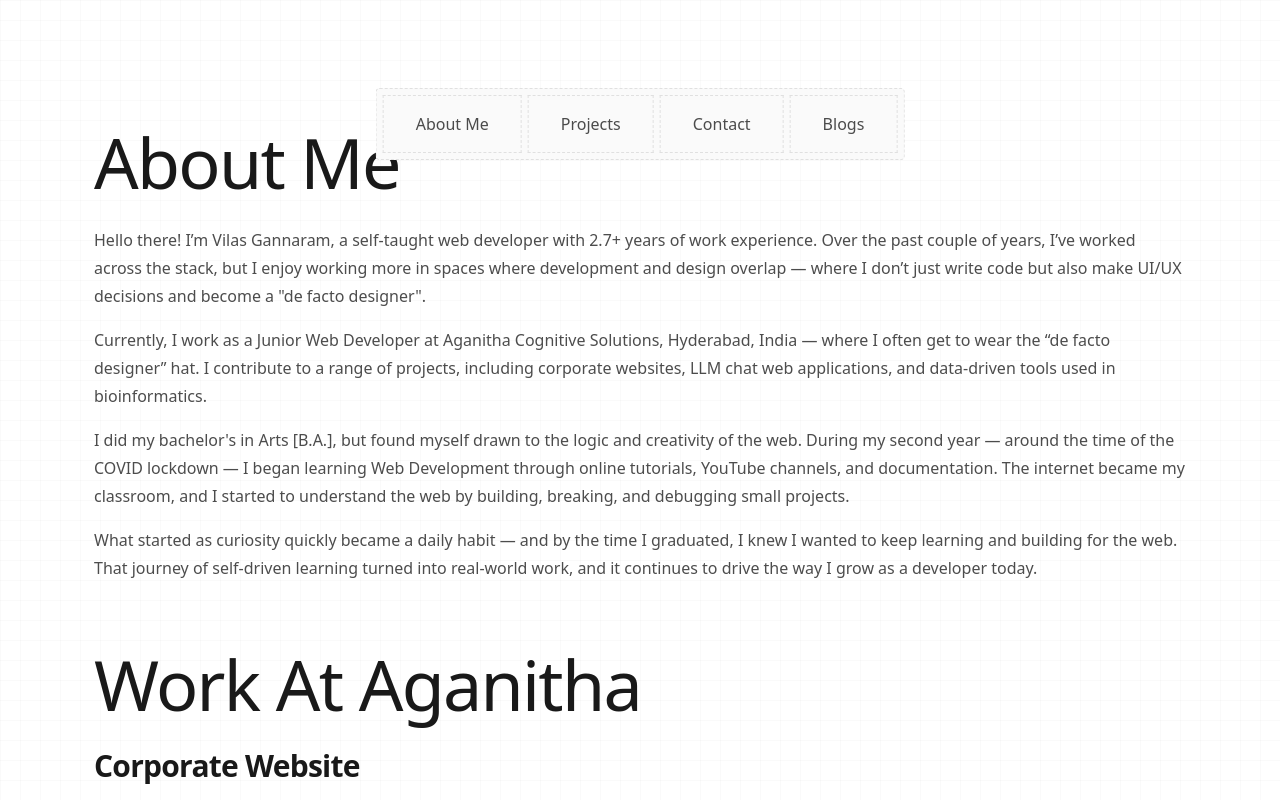
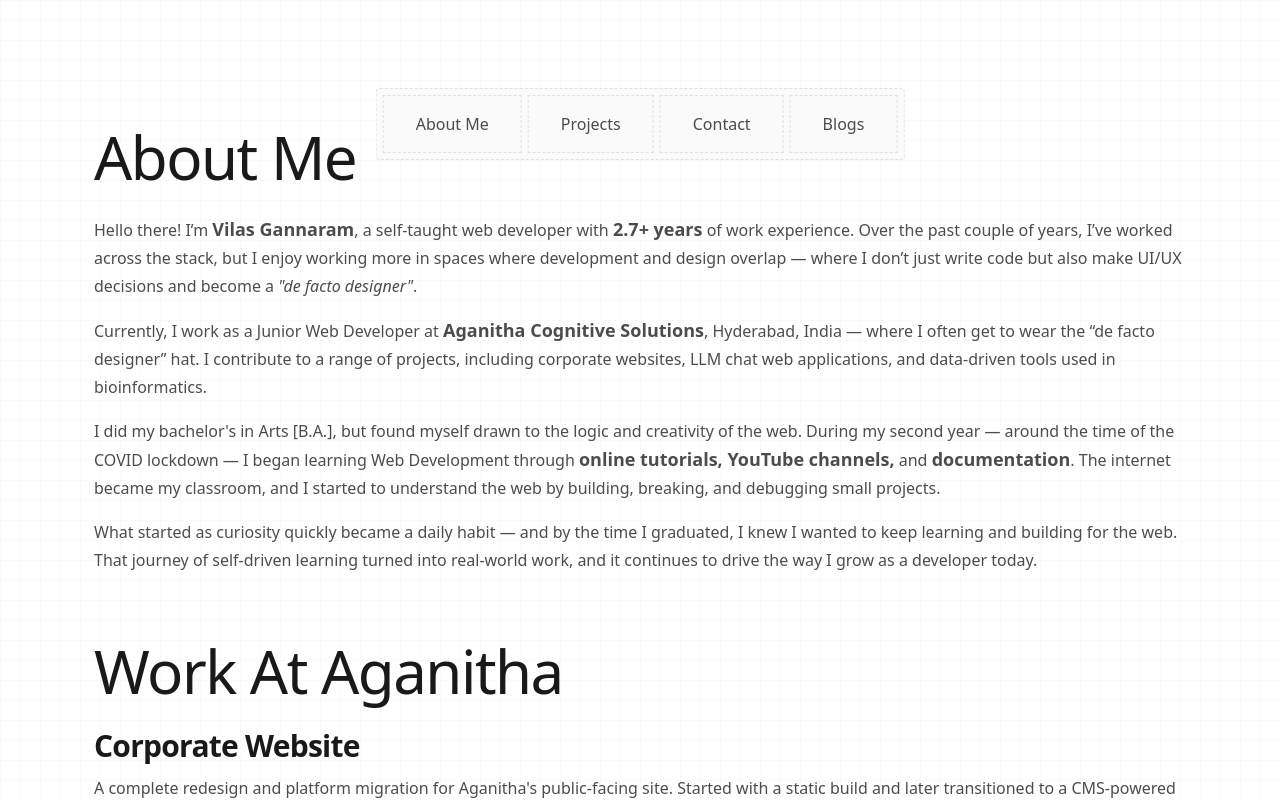
Before and after one commit to vilas-gannaram/vilas-gannaram.github.io, a SvelteKit app: page / in a window 1280 px wide. Shown: the part 620-1420 px from the top of the page. Built offline with nearby package versions, Linux system fonts and the light colour scheme.

Commit message:
minor style changes

```diff
--- a/src/routes/+page.svelte
+++ b/src/routes/+page.svelte
@@ -37,29 +37,34 @@
 	<!-- About Me -->
 	<section id="about" class="scroll-m-20">
 		<div class="mx-auto my-16 max-w-[1140px] px-6">
-			<h2 class="text-[clamp(36px,8vw+16px,70px)] font-light">About Me</h2>
+			<h2 class="text-[clamp(36px,8vw+16px,60px)] font-light">About Me</h2>
 
 			<p class="mt-4 md:mt-6">
-				Hello there! I’m <span>Vilas Gannaram</span>, a self-taught web developer with 2.7+ years of
-				work experience. Over the past couple of years, I’ve worked across the stack, but I enjoy
-				working more in spaces where development and design overlap — where I don’t just write code
-				but also make UI/UX decisions and become a "de facto designer".
+				Hello there! I’m <span class="text-lg font-semibold">Vilas Gannaram</span>, a self-taught
+				web developer with
+				<span class="text-lg font-semibold">2.7+ years</span>
+				of work experience. Over the past couple of years, I’ve worked across the stack, but I enjoy
+				working more in spaces where development and design overlap — where I don’t just write code but
+				also make UI/UX decisions and become a <em>"de facto designer"</em>.
 			</p>
 
 			<p class="mt-4">
-				Currently, I work as a Junior Web Developer at Aganitha Cognitive Solutions, Hyderabad,
-				India — where I often get to wear the “de facto designer” hat. I contribute to a range of
-				projects, including corporate websites, LLM chat web applications, and data-driven tools
-				used in bioinformatics.
+				Currently, I work as a Junior Web Developer at <span class="text-lg font-semibold"
+					>Aganitha Cognitive Solutions</span
+				>, Hyderabad, India — where I often get to wear the “de facto designer” hat. I contribute to
+				a range of projects, including corporate websites, LLM chat web applications, and
+				data-driven tools used in bioinformatics.
 			</p>
 
 			<p class="mt-4">
 				I did my bachelor's in
 				<span title="History, Political Science, & Public Administration">Arts [B.A.]</span>, but
 				found myself drawn to the logic and creativity of the web. During my second year — around
-				the time of the COVID lockdown — I began learning Web Development through online tutorials,
-				YouTube channels, and documentation. The internet became my classroom, and I started to
-				understand the web by building, breaking, and debugging small projects.
+				the time of the COVID lockdown — I began learning Web Development through
+				<span class="text-lg font-semibold"> online tutorials, YouTube channels, </span> and
+				<span class="text-lg font-semibold"> documentation </span>. The internet became my
+				classroom, and I started to understand the web by building, breaking, and debugging small
+				projects.
 			</p>
 
 			<p class="mt-4">
@@ -70,10 +75,40 @@
 		</div>
 	</section>
 
+	<!-- <section id="experience">
+		<div class="mx-auto my-16 max-w-[1140px] px-6">
+			<h2 class="text-[clamp(36px,8vw+16px,60px)] font-light">Experience</h2>
+
+			<h3 class="mt-6">Aganitha Cognitive Solutions – Hyderabad</h3>
+			<p class="text-headline mt-2 text-lg font-medium tracking-tight italic">
+				Web Developer Intern → Jr. Web Developer I → Jr. Web Developer II
+			</p>
+			<p class="mt-0.5 font-semibold italic">March 2023 - Present</p>
+
+			<p class="mt-6">
+				Joined as a full-time intern and advanced through 2 Junior roles, contributing across
+				multiple projects in bioinformatics and research tooling, with a focus on frontend
+				engineering, data visualization.
+			</p>
+
+			<div class="mt-4">
+				<div class="">
+					<h4>Corporate Website:</h4>
+
+					<p class="mt-2">
+						Contributed to the company’s existing website by adding new pages and updates. Later,
+						under the CTO’s guidance, migrated the site to the <b>WordPress CMS</b>, exploring
+						plugins and managing <b>Dockerized deployment</b> to production.
+					</p>
+				</div>
+			</div>
+		</div>
+	</section> -->
+
 	<!-- work at aganitha -->
 	<section id="projects" class="scroll-m-20">
 		<div class="mx-auto my-16 max-w-[1140px] px-6">
-			<h2 class="text-[clamp(36px,8vw+16px,70px)] font-light">Work At Aganitha</h2>
+			<h2 class="text-[clamp(36px,8vw+16px,60px)] font-light">Work At Aganitha</h2>
 
 			{#each projects.slice(0, 5) as project (project.title)}
 				<div class="mt-4 md:mt-6">
@@ -100,7 +135,7 @@
 
 	<!-- contact me -->
 	<section id="contact" class="mx-auto my-16 max-w-[1140px] scroll-m-20 px-6">
-		<h2 class="text-[clamp(36px,8vw+16px,70px)] font-light">Let's Connect</h2>
+		<h2 class="text-[clamp(36px,8vw+16px,60px)] font-light">Let's Connect</h2>
 		<p class="mt-4 md:mt-6">Open to opportunities and collaborations. Drop me a message!</p>
 		<a href="mailto:vilasgannaram@gmail.com" class="mt-2 md:mt-4"> Email Me </a>
 	</section>
@@ -112,40 +147,9 @@
 		<ul class="flex items-center justify-center gap-x-1.5">
 			{#each navItems as item (item.value)}
 				<li class="border border-dashed px-8 py-4">
-					<a href={item.value}>{item.label}</a>
+					<a href={item.value} class="font-light">{item.label}</a>
 				</li>
 			{/each}
 		</ul>
 	</nav>
 </main>
-
-<!-- <section id="experience">
-	<div class="mx-auto my-16 max-w-[1140px] px-6">
-		<h2>Experience</h2>
-
-		<h3 class="mt-6">Aganitha Cognitive Solutions – Hyderabad</h3>
-		<p class="text-headline mt-2 text-lg font-medium tracking-tight italic">
-			Web Developer Intern → Jr. Web Developer I → Jr. Web Developer II
-		</p>
-		<p class="mt-0.5 font-semibold italic">March 2023 - Present</p>
-
-		<p class="mt-6">
-			Joined as a full-time intern and advanced through 2 Junior roles, contributing across multiple
-			projects in bioinformatics and research tooling, with a focus on frontend engineering, data
-			visualization.
-		</p>
-
-
-		<div class="mt-4">
-			<div class="">
-				<h4>Corporate Website:</h4>
-
-				<p class="mt-2">
-					Contributed to the company’s existing website by adding new pages and updates. Later,
-					under the CTO’s guidance, migrated the site to the <b>WordPress CMS</b>, exploring plugins
-					and managing <b>Dockerized deployment</b> to production.
-				</p>
-			</div>
-		</div>
-	</div>
-</section> -->
```
